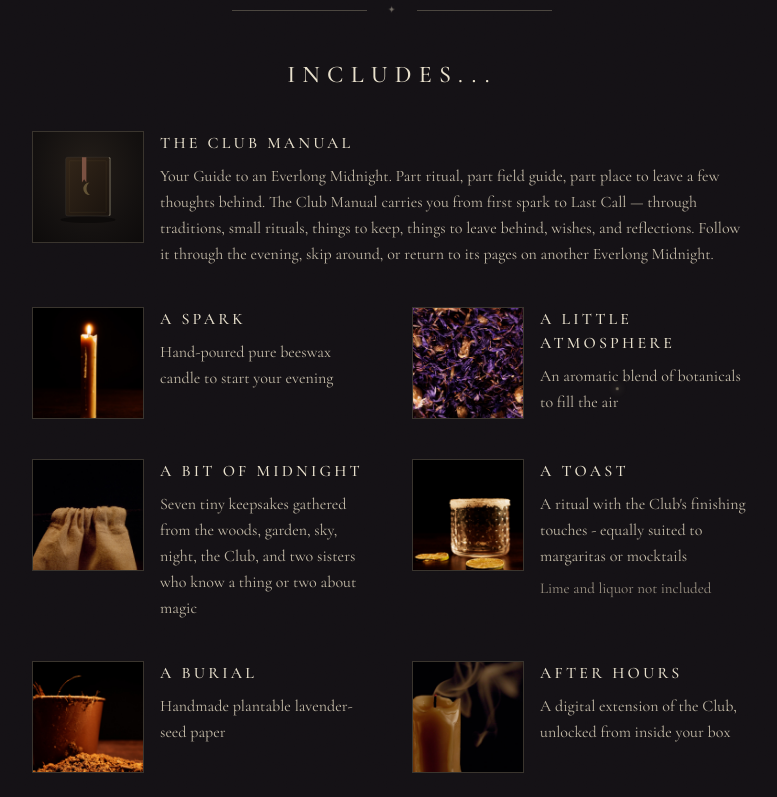
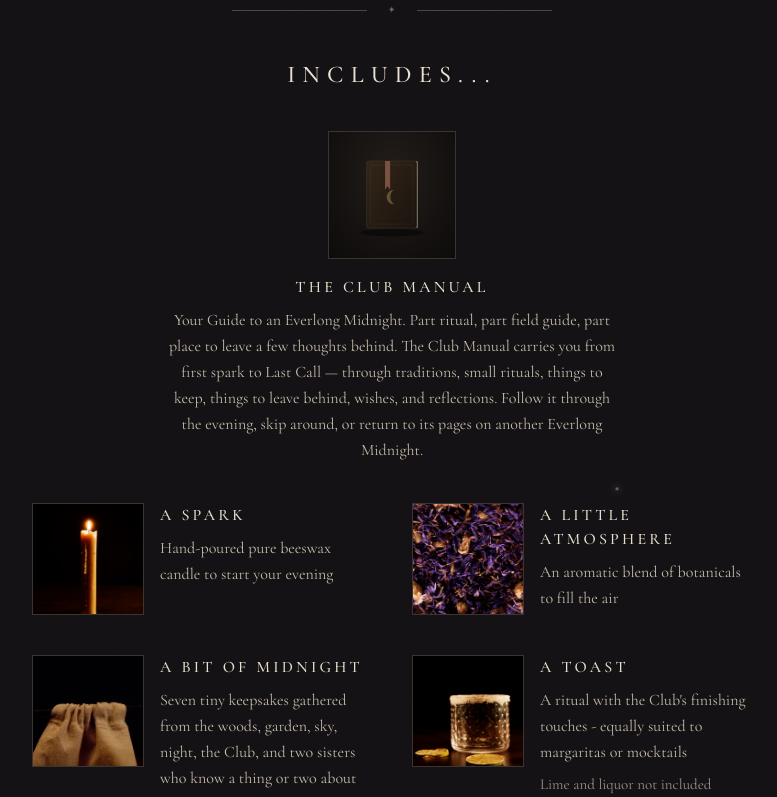
Before and after one commit to fctico11/luminadrops, a Next.js app: page /drop01 in a window 1280 px wide. Shown: the part 1260-2057 px from the top of the page, without its empty margins (248-1025 px from the left). Built offline with nearby package versions, Linux system fonts and the light colour scheme; no server answers; the database is empty.

Commit message:
Center the Club Manual image above its headline
Stacks the placeholder image, title, and description vertically and
centers them, so the image sits directly above "THE CLUB MANUAL" right
under the Includes heading, instead of the side-by-side item layout.

```diff
--- a/src/app/(site)/drop01/page.tsx
+++ b/src/app/(site)/drop01/page.tsx
@@ -135,8 +135,8 @@ export default async function Drop01Page() {
           className={`${cormorant.className} text-lg font-medium tracking-[0.3em] lg:text-2xl`}
         />
 
-        <Reveal className="mt-10 flex items-start gap-4 text-left">
-          <div className="relative h-24 w-24 shrink-0 overflow-hidden border border-[#3a352e] sm:h-28 sm:w-28">
+        <Reveal className="mt-10 flex flex-col items-center text-center">
+          <div className="relative h-28 w-28 shrink-0 overflow-hidden border border-[#3a352e] sm:h-32 sm:w-32">
             <EditableImage
               file="drop01"
               field="manualImage"
@@ -145,22 +145,20 @@ export default async function Drop01Page() {
               className="object-cover"
             />
           </div>
-          <div>
           <EditableText
             file="drop01"
             field="manualTitle"
             value={content.manualTitle}
             as="h3"
-              className="text-sm font-medium tracking-[0.2em] text-[#e9e1cd] lg:text-base"
+            className="mt-4 text-sm font-medium tracking-[0.2em] text-[#e9e1cd] lg:text-base"
           />
           <EditableText
             file="drop01"
             field="manualDescription"
             value={content.manualDescription}
             as="p"
-              className="mt-2 text-[15px] leading-relaxed text-[#c4bba8] lg:text-base"
+            className="mx-auto mt-2 max-w-md text-[15px] leading-relaxed text-[#c4bba8] lg:text-base"
           />
-          </div>
         </Reveal>
 
         <div className="mt-10 grid gap-x-10 gap-y-10 sm:grid-cols-2">
```
Lines whose indentation alone changed are shown as unchanged.
